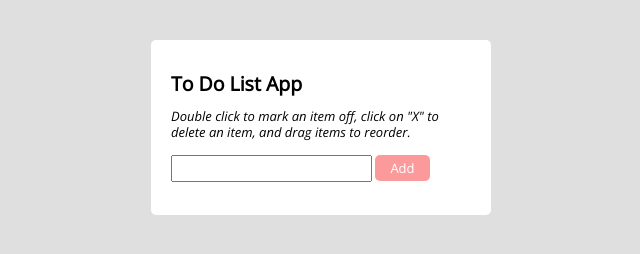
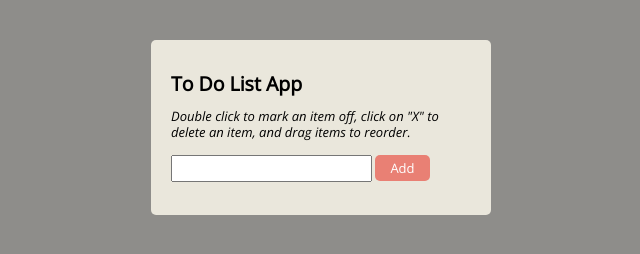
Before and after one commit to harrisb8/To-Do-List, a plain HTML site: page index.html in a window 1280 px wide. Shown: the whole page, without its empty margins (319-959 px from the left). Drawn offline with nearby package versions, Linux system fonts and the light colour scheme.

Commit message:
change style color

```diff
--- a/style.css
+++ b/style.css
@@ -2,7 +2,7 @@
 
 body {
 font: normal normal 13px/16px "Open Sans", sans-serif;
-background: #dfdfdf;
+background: #8E8D8A;
 }
 
 .container{
@@ -10,7 +10,7 @@ padding: 20px;
 width: 300px;
 margin: 0 auto;
 margin-top: 40px;
-background: white;
+background: #EAE7DC;
 border-radius: 5px;}
 
 form {
@@ -23,7 +23,7 @@ padding: 4px 15px 4px 5px;
 
 #button{
 display: inline-block;
-background-color:#fc999b;
+background-color: #E98074;
 color:#ffffff;
 border-radius: 5px;
 text-align:center;
@@ -39,7 +39,7 @@ ol {padding-left: 20px;}
 
 ol li {padding: 5px;color:#000;}
 
-ol li:nth-child(even){background: #dfdfdf;}
+ol li:nth-child(even){background: #D8C3A5;}
 
 .strike{text-decoration: line-through;}
 
```
